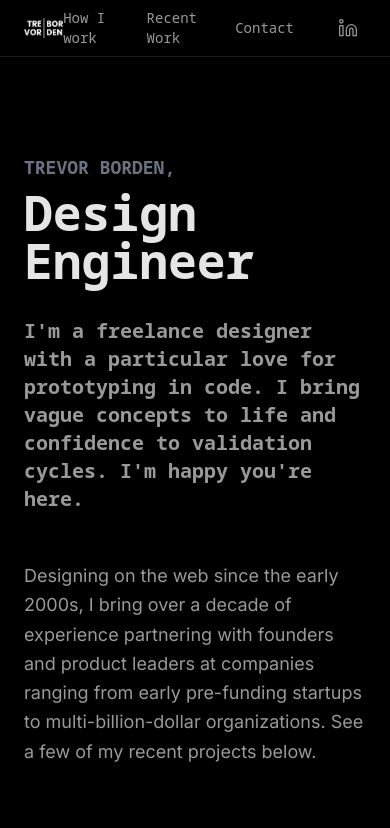
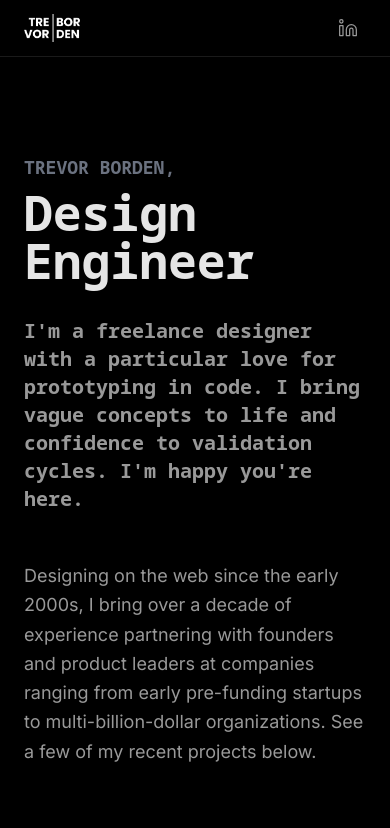
Before and after one commit to TrevorByron/2026-Portfolio, a Next.js app: page / in a window 390 px wide. Shown: the top 828 px of the page. Built offline with nearby package versions, Linux system fonts and the light colour scheme.

Commit message:
header fixed on mobile
Co-authored-by: Cursor <cursoragent@cursor.com>

```diff
--- a/components/Header.tsx
+++ b/components/Header.tsx
@@ -30,7 +30,7 @@ export default function Header() {
             alt="Trevor Borden"
             width={48}
             height={48}
-            className="h-12 w-12 object-contain"
+            className="h-14 w-14 md:h-12 md:w-12 object-contain"
             priority
           />
         </Link>
@@ -39,7 +39,7 @@ export default function Header() {
             <a
               key={href}
               href={href}
-              className="font-mono text-sm text-muted-gray transition-colors hover:text-light-gray"
+              className="hidden md:block font-mono text-sm text-muted-gray transition-colors hover:text-light-gray"
             >
               {label}
             </a>
```
